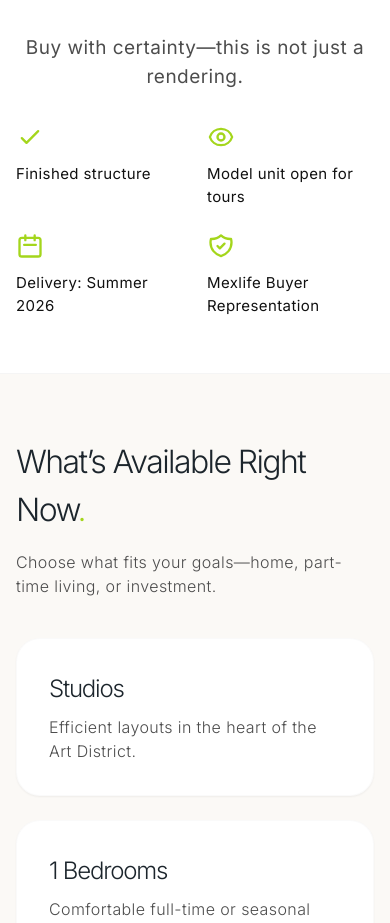
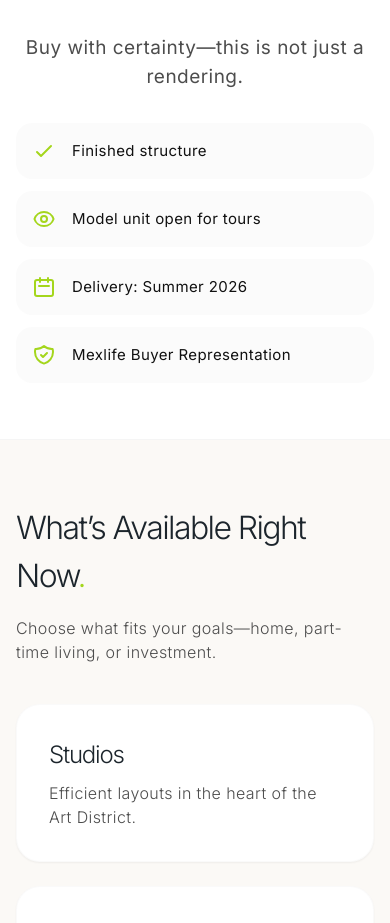
Before and after one commit to ggjyabook-star/artwalk, a website: page index.html in a window 390 px wide. Shown: the part 1100-2023 px from the top of the page. Drawn offline with nearby package versions, Linux system fonts and the light colour scheme; a web font is replaced by a local one.

Commit message:
Fix mobile layout of trust badges section to be a beautiful single column list

```diff
--- a/index.html
+++ b/index.html
@@ -244,40 +244,41 @@
     <div class="max-w-[1200px] mx-auto px-mob">
       <h3 class="text-center text-[19px] font-sans text-brand-text font-medium tracking-wide mb-8">Buy with
         certainty—this is not just a rendering.</h3>
-      <div class="grid grid-cols-2 md:grid-cols-4 gap-6 md:gap-8 pb-2">
-        <div class="flex flex-col md:items-center gap-3">
-          <svg class="text-brand-gold w-7 h-7" fill="none" stroke="currentColor" viewBox="0 0 24 24">
+      <div class="grid grid-cols-1 sm:grid-cols-2 md:grid-cols-4 gap-3 md:gap-8 pb-2">
+
+        <!-- Badge 1 -->
+        <div class="flex items-center md:flex-col md:items-center gap-4 md:gap-3 bg-neutral-50/80 md:bg-transparent p-4 md:p-0 rounded-2xl">
+          <svg class="text-brand-gold w-6 h-6 md:w-7 md:h-7 shrink-0" fill="none" stroke="currentColor" viewBox="0 0 24 24">
             <path stroke-linecap="round" stroke-linejoin="round" stroke-width="2" d="M5 13l4 4L19 7"></path>
           </svg>
-          <span class="font-sans font-medium text-[15px] md:text-center text-brand-dark">Finished structure</span>
+          <span class="font-sans font-medium text-[15px] text-left md:text-center text-brand-dark leading-snug">Finished structure</span>
         </div>
-        <div class="flex flex-col md:items-center gap-3">
-          <svg class="text-brand-gold w-7 h-7" fill="none" stroke="currentColor" viewBox="0 0 24 24">
-            <path stroke-linecap="round" stroke-linejoin="round" stroke-width="2" d="M15 12a3 3 0 11-6 0 3 3 0 016 0z">
-            </path>
-            <path stroke-linecap="round" stroke-linejoin="round" stroke-width="2"
-              d="M2.458 12C3.732 7.943 7.523 5 12 5c4.478 0 8.268 2.943 9.542 7-1.274 4.057-5.064 7-9.542 7-4.477 0-8.268-2.943-9.542-7z">
-            </path>
+
+        <!-- Badge 2 -->
+        <div class="flex items-center md:flex-col md:items-center gap-4 md:gap-3 bg-neutral-50/80 md:bg-transparent p-4 md:p-0 rounded-2xl">
+          <svg class="text-brand-gold w-6 h-6 md:w-7 md:h-7 shrink-0" fill="none" stroke="currentColor" viewBox="0 0 24 24">
+            <path stroke-linecap="round" stroke-linejoin="round" stroke-width="2" d="M15 12a3 3 0 11-6 0 3 3 0 016 0z"></path>
+            <path stroke-linecap="round" stroke-linejoin="round" stroke-width="2" d="M2.458 12C3.732 7.943 7.523 5 12 5c4.478 0 8.268 2.943 9.542 7-1.274 4.057-5.064 7-9.542 7-4.477 0-8.268-2.943-9.542-7z"></path>
           </svg>
-          <span class="font-sans font-medium text-[15px] md:text-center text-brand-dark">Model unit open for
-            tours</span>
+          <span class="font-sans font-medium text-[15px] text-left md:text-center text-brand-dark leading-snug">Model unit open for tours</span>
         </div>
-        <div class="flex flex-col md:items-center gap-3">
-          <svg class="text-brand-gold w-7 h-7" fill="none" stroke="currentColor" viewBox="0 0 24 24">
-            <path stroke-linecap="round" stroke-linejoin="round" stroke-width="2"
-              d="M8 7V3m8 4V3m-9 8h10M5 21h14a2 2 0 002-2V7a2 2 0 00-2-2H5a2 2 0 00-2 2v12a2 2 0 002 2z"></path>
+
+        <!-- Badge 3 -->
+        <div class="flex items-center md:flex-col md:items-center gap-4 md:gap-3 bg-neutral-50/80 md:bg-transparent p-4 md:p-0 rounded-2xl">
+          <svg class="text-brand-gold w-6 h-6 md:w-7 md:h-7 shrink-0" fill="none" stroke="currentColor" viewBox="0 0 24 24">
+            <path stroke-linecap="round" stroke-linejoin="round" stroke-width="2" d="M8 7V3m8 4V3m-9 8h10M5 21h14a2 2 0 002-2V7a2 2 0 00-2-2H5a2 2 0 00-2 2v12a2 2 0 002 2z"></path>
           </svg>
-          <span class="font-sans font-medium text-[15px] md:text-center text-brand-dark">Delivery: Summer 2026</span>
+          <span class="font-sans font-medium text-[15px] text-left md:text-center text-brand-dark leading-snug">Delivery: Summer 2026</span>
         </div>
-        <div class="flex flex-col md:items-center gap-3">
-          <svg class="text-brand-gold w-7 h-7" fill="none" stroke="currentColor" viewBox="0 0 24 24">
-            <path stroke-linecap="round" stroke-linejoin="round" stroke-width="2"
-              d="M9 12l2 2 4-4m5.618-4.016A11.955 11.955 0 0112 2.944a11.955 11.955 0 01-8.618 3.04A12.02 12.02 0 003 9c0 5.591 3.824 10.29 9 11.622 5.176-1.332 9-6.03 9-11.622 0-1.042-.133-2.052-.382-3.016z">
-            </path>
+
+        <!-- Badge 4 -->
+        <div class="flex items-center md:flex-col md:items-center gap-4 md:gap-3 bg-neutral-50/80 md:bg-transparent p-4 md:p-0 rounded-2xl">
+          <svg class="text-brand-gold w-6 h-6 md:w-7 md:h-7 shrink-0" fill="none" stroke="currentColor" viewBox="0 0 24 24">
+            <path stroke-linecap="round" stroke-linejoin="round" stroke-width="2" d="M9 12l2 2 4-4m5.618-4.016A11.955 11.955 0 0112 2.944a11.955 11.955 0 01-8.618 3.04A12.02 12.02 0 003 9c0 5.591 3.824 10.29 9 11.622 5.176-1.332 9-6.03 9-11.622 0-1.042-.133-2.052-.382-3.016z"></path>
           </svg>
-          <span class="font-sans font-medium text-[15px] md:text-center text-brand-dark">Mexlife Buyer
-            Representation</span>
+          <span class="font-sans font-medium text-[15px] text-left md:text-center text-brand-dark leading-snug">Mexlife Buyer Representation</span>
         </div>
+
       </div>
     </div>
   </section>
```
